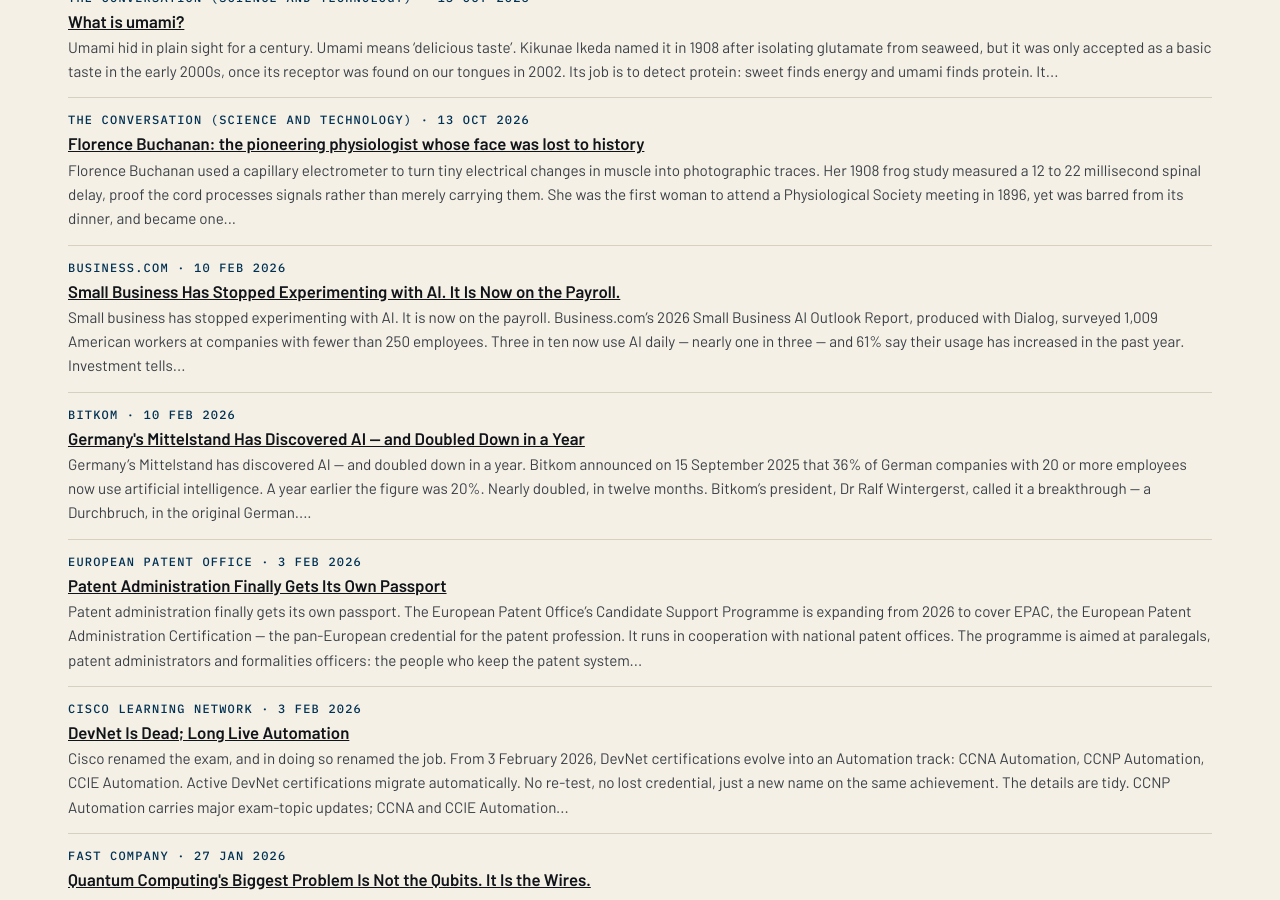
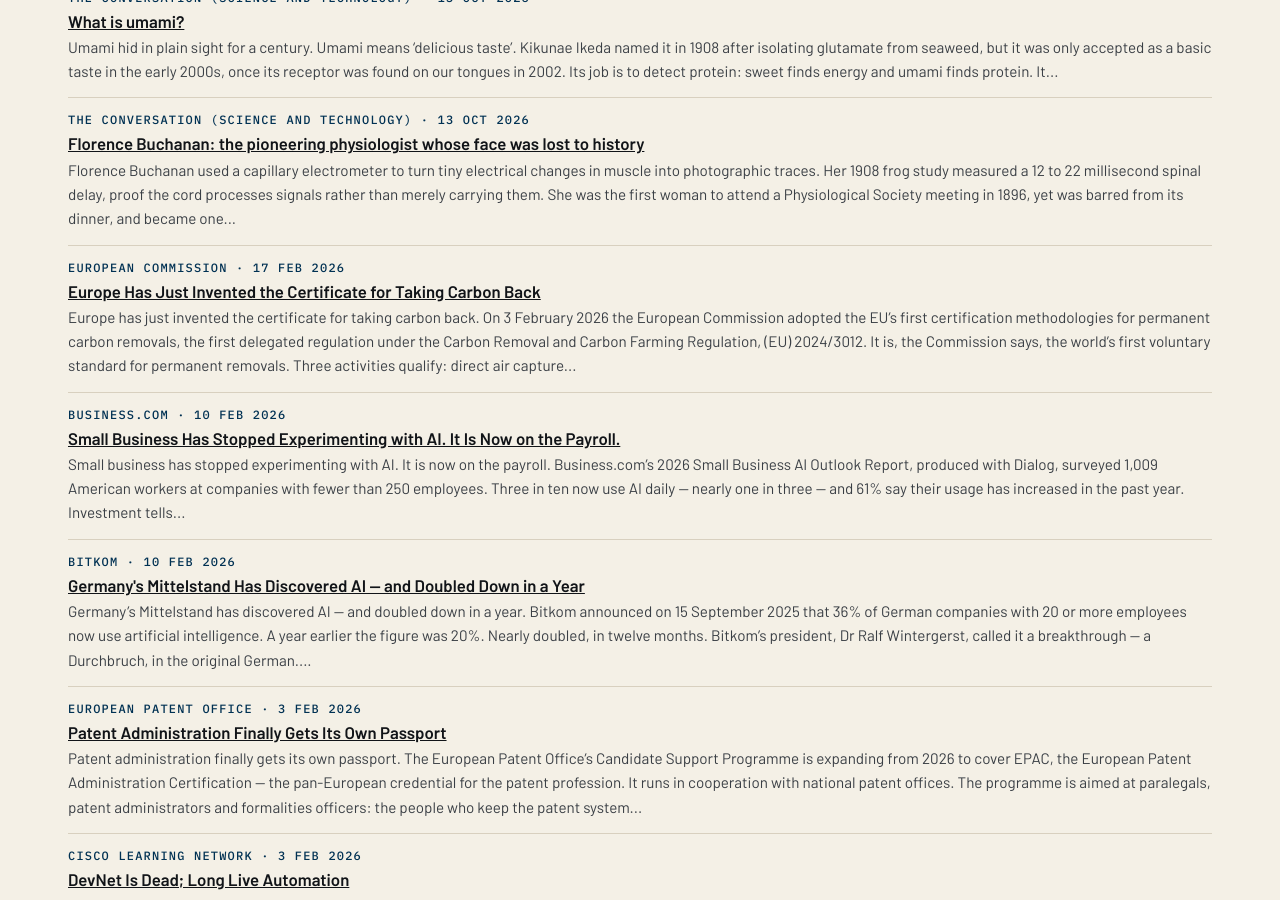
Before and after one commit to katz-news/katz.news, a Jekyll site: the page built from briefs/index.html, in a window 1280 px wide and 900 px high, scrolled down 14549 px. Built offline with Jekyll 4.4.1, drawn with Linux system fonts in a browser that asks for light colours.

Commit message:
Publish 2026-11-06

```diff
--- a/_data/build.yml
+++ b/_data/build.yml
@@ -1 +1 @@
-published_at: 2026-11-06T19:03:29Z
+published_at: 2026-11-06T19:04:53Z
--- /dev/null
+++ b/_posts/briefs/2026-11-06-europe-has-just-invented-the-certificate-for-taking-carbon-back.md
@@ -0,0 +1,19 @@
+---
+published: true
+title: Europe Has Just Invented the Certificate for Taking Carbon Back
+date: 2026-02-17
+section: science
+source_name: European Commission
+source_url: https://climate.ec.europa.eu/news-other-reads/news/eu-sets-worlds-first-voluntary-standard-permanent-carbon-removals-2026-02-03_en
+---
+Europe has just invented the certificate for taking carbon back.
+
+On 3 February 2026 the European Commission adopted the EU's first certification methodologies for permanent carbon removals, the first delegated regulation under the Carbon Removal and Carbon Farming Regulation, (EU) 2024/3012. It is, the Commission says, the world's first voluntary standard for permanent removals.
+
+Three activities qualify: direct air capture with carbon storage, known as DACCS; biogenic emissions capture with storage, or BioCCS; and biochar carbon removal. They were chosen for technological maturity and for their contribution to EU climate objectives.
+
+The methodology sets the rules: eligibility, monitoring, calculation, long-term storage, liability, and minimum sustainability requirements. A tonne removed must be a tonne measured, stored, and accounted for.
+
+The regulation now faces two months of scrutiny by the European Parliament and the Council, with publication in the Official Journal expected in early April 2026. Captured, counted, and certified: the three words that turn a climate promise into a tradable fact.
+
+Conclusion: carbon removal is not a promise, but rather a product — measured, monitored, and, at last, certifiable.
```
